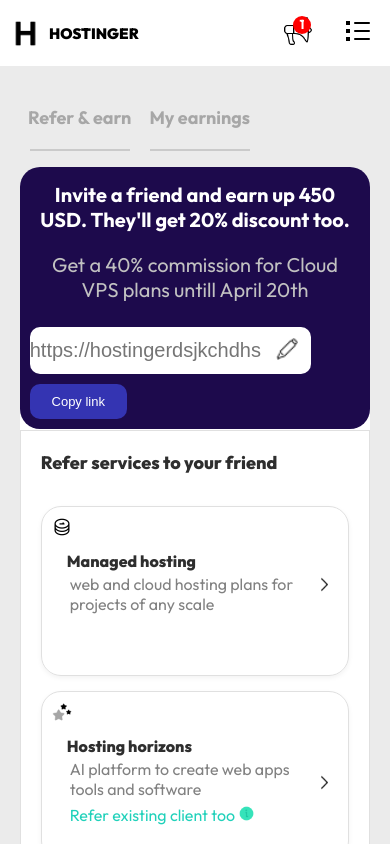
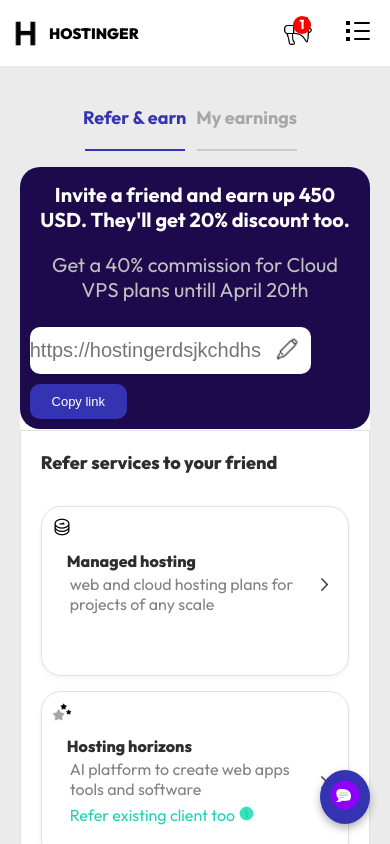
Before and after one commit to Elilaw179/hosting, a React (Vite) app: page / in a window 390 px wide. Shown: the top 844 px of the page. Built offline with nearby package versions, Linux system fonts and the light colour scheme; a web font is replaced by a local one.

Commit message:
perfect worked done

```diff
--- a/src/components/Body/Body.css
+++ b/src/components/Body/Body.css
@@ -19,7 +19,6 @@
 }
 
 .navigations li {
-
   list-style: none;
   padding: 25px 10px;
   font-size: 18px;
@@ -84,22 +83,19 @@
   margin: auto;
 }
 
-.profit-container div {
+.tab-item {
   display: flex;
   flex-direction: column;
   align-items: center;
-}
-
-.profit-container div:hover {
-  color: rgb(52, 52, 178);
+  margin-right: 20px;
   cursor: pointer;
 }
 
-.profit-container div:hover hr {
-  background-color: rgb(52, 52, 178);
+.tab-item p {
+  font-weight: bold;
 }
 
-hr {
+.tab-item hr {
   width: 150px;
   margin-top: 20px;
   height: 2px;
@@ -108,10 +104,21 @@
   transition: background-color 0.3s;
 }
 
+.tab-item.active {
+  color: rgb(52, 52, 178);
+}
 
+.tab-item.active hr {
+  background-color: rgb(52, 52, 178);
+}
 
+.tab-item:hover {
+  color: rgb(52, 52, 178);
+}
 
-
+.tab-item:hover hr {
+  background-color: rgb(52, 52, 178);
+}
 
 @media (max-width: 1024px) {
   .body {
@@ -195,29 +202,47 @@
     align-items: center;
   }
 
-  .profit-container div {
-    width: 120px;
-    text-align: center;
-  }
-
-  hr {
+  .tab-item hr {
     width: 100px;
   }
 }
 
+@media (max-width: 500px) {
+  .profit-container {
+    justify-content: center;
+  }
 
-/*
-.mssg{
-background-color: red;
-height: 350px;
-width: 100px;
-margin-top: 10rem;
-display: block;
-margin-left: auto;
+  .tab-item {
+    margin-right: 10px;
+  }
 }
 
-.mssg div{
-  background-color: green;
-  width: 5rem;
-  margin-top: 15rem;
-} */
+.mssg-fixed {
+  position: fixed;
+  bottom: 30px;
+  right: 30px;
+  background-color: rgb(52, 52, 178);
+  padding: 12px;
+  border-radius: 50%;
+  box-shadow: 0 4px 8px rgba(0, 0, 0, 0.3);
+  cursor: pointer;
+  z-index: 999;
+}
+
+.mssg-fixed img {
+  width: 40px;
+  height: 40px;
+}
+
+@media (max-width: 600px) {
+  .mssg-fixed {
+    bottom: 20px;
+    right: 20px;
+    padding: 10px;
+  }
+
+  .mssg-fixed img {
+    width: 30px;
+    height: 30px;
+  }
+}
--- a/src/components/Body/Body.jsx
+++ b/src/components/Body/Body.jsx
@@ -1,9 +1,10 @@
 
 
-import React from "react";
+import React, { useState } from "react";
 import "./Body.css";
 import Hero from "../Hero/Hero";
 import Work from "../Work/Work";
+import Earning from "../Earning/Earning";
 
 import billing_icon from "../../assets/billing.png";
 import business_icon from "../../assets/business.png";
@@ -13,7 +14,7 @@
 import home_icon from "../../assets/home.png";
 import tick_icon from "../../assets/tick.png";
 import group_icon from "../../assets/groups.png";
-import Earning from "../Earning/Earning";
+import mssg_icon from "../../assets/mssg.png";
 
 const navItems = [
   { label: "Home", icon: home_icon },
@@ -27,6 +28,8 @@
 ];
 
 const Body = ({ showSidebar }) => {
+  const [activeTab, setActiveTab] = useState("refer");
+
   return (
     <div className="body">
       <nav className={`navigations ${showSidebar ? "sidebar-visible" : ""}`}>
@@ -48,27 +51,43 @@
             </li>
           ))}
           <div className="p-acct">
-            <img src={group_icon} alt="" />
+            <img src={group_icon} alt="account sharing" />
             <ul><li>Account Sharing</li></ul>
           </div>
         </ul>
       </nav>
+
       <div className="content">
         <div className="profit-container">
-          <div><p>Refer & earn</p><hr /></div>
-          <div><p>My earnings</p><hr /></div>
+          <div
+            className={`tab-item ${activeTab === "refer" ? "active" : ""}`}
+            onClick={() => setActiveTab("refer")}
+          >
+            <p>Refer & earn</p>
+            <hr />
+          </div>
+          <div
+            className={`tab-item ${activeTab === "earnings" ? "active" : ""}`}
+            onClick={() => setActiveTab("earnings")}
+          >
+            <p>My earnings</p>
+            <hr />
+          </div>
         </div>
-        <Hero />
-        <Work />
-        <Earning/>
+
+        {activeTab === "refer" && (
+          <>
+            <Hero />
+            <Work />
+          </>
+        )}
+        {activeTab === "earnings" && <Earning />}
       </div>
 
-      {/* <span>
-      <div className="mssg">
-          <div><img src={mssg_icon} alt="" /></div>
-          <div><img src={mssg_icon} alt="" /></div>
-        </div>
-      </span> */}
+  <div className="mssg-fixed">
+        <img src={mssg_icon} alt="message alert" />
+      </div>
+
     </div>
   );
 };
--- a/src/components/Earning/Earning.css
+++ b/src/components/Earning/Earning.css
@@ -45,7 +45,7 @@
 }
 
 .amount h1 {
-  color: blue;
+  color: rgb(52, 52, 178);;
   font-size: 50px;
 }
 
@@ -275,6 +275,12 @@
 }
 
 @media (max-width: 768px) {
+
+.amount h1 {
+
+  font-size: 30px;
+}
+
   .earning-cards {
     display: flex;
     flex-direction: column;
```
